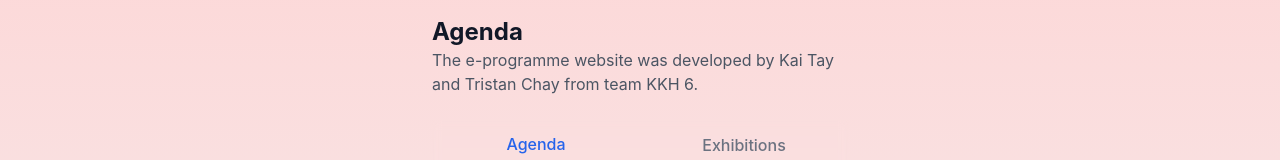
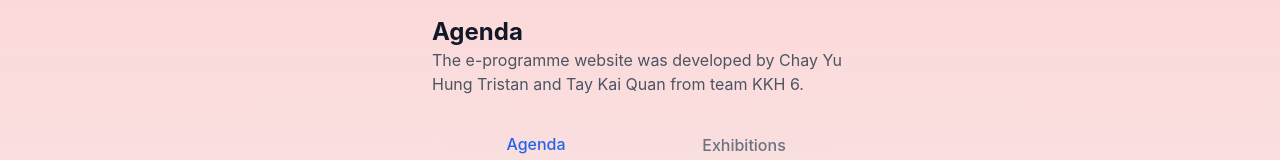
Before and after one commit to cheesetan/idp-symposium, a React (Create React App) app: page / in a window 1280 px wide. Shown: the top 160 px of the page. Built offline with nearby package versions, Linux system fonts and the light colour scheme.

Commit message:
feat: updated credits

```diff
--- a/src/App.js
+++ b/src/App.js
@@ -18,7 +18,7 @@ const App = () => {
       <div className="max-w-md mx-auto p-4">
         <header className="mb-6">
           <h1 className="text-2xl font-bold text-gray-900">{activeTab}</h1>
-          <h2 className="text-gray-600">The e-programme website was developed by Kai Tay and Tristan Chay from team KKH 6.</h2>
+          <h2 className="text-gray-600">The e-programme website was developed by Chay Yu Hung Tristan and Tay Kai Quan from team KKH 6.</h2>
         </header>
 
         <TabSelector activeTab={activeTab} setActiveTab={setActiveTab} />
```
